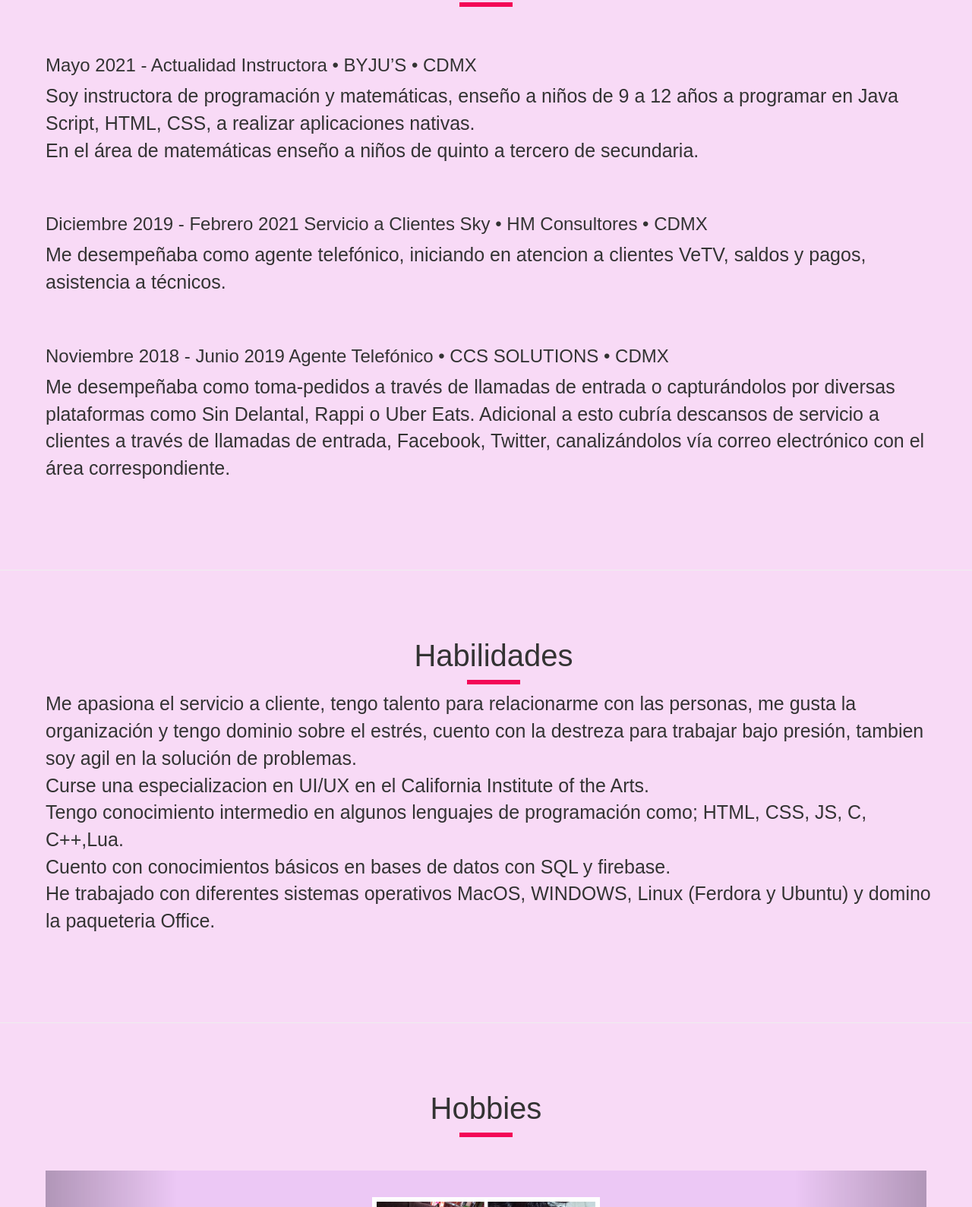
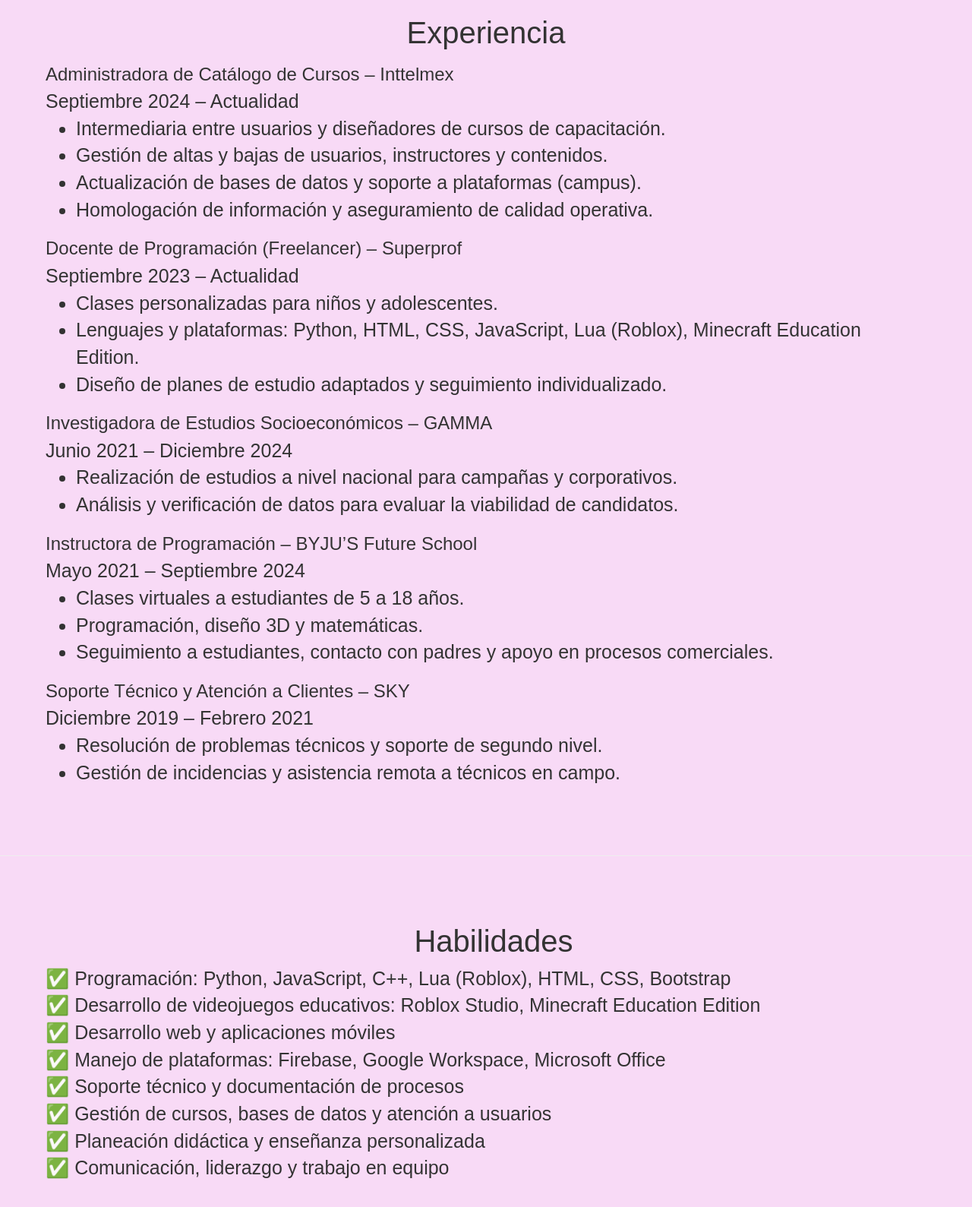
Before and after one commit to Ilse2/Miperfil, a plain HTML site: page index.html in a window 1280 px wide. Shown: the part 1211-2800 px from the top of the page at 76% size. Drawn offline with nearby package versions, Linux system fonts and the light colour scheme.

Commit message:
Update index.html

```diff
--- a/index.html
+++ b/index.html
@@ -11,7 +11,7 @@
 
 <script src="https://maxcdn.bootstrapcdn.com/bootstrap/3.4.0/js/bootstrap.min.js"></script>
 
-<title>Ilse Daniela Varela Ruiz</title>
+<title>Ilse Varela</title>
 
 <link href="https://fonts.googleapis.com/css?family=Cinzel+Decorative&display=swap" rel="stylesheet">
 
@@ -59,13 +59,13 @@
     <section id="bio">
         <h1>¡Bienvenid@!</h1>
         <div class="line"></div>
-        <p>¡Hola! Soy Ilse Daniela Varela Ruiz, apasionada por la tecnología, la enseñanza y la organización de procesos. A lo largo de mi carrera he combinado dos cosas que disfruto profundamente: ayudar a otros a aprender y crear sistemas que funcionen mejor.
+        <p>¡Hola! Soy Ilse Varela, apasionada por la tecnología, la enseñanza y la organización de procesos. A lo largo de mi carrera he combinado dos cosas que disfruto profundamente: ayudar a otros a aprender y crear sistemas que funcionen mejor.
 
 Mi formación en sistemas y mi experiencia como instructora de programación me han permitido enseñar a niños y adolescentes lenguajes como Python, JavaScript, C++, y plataformas como Roblox (Lua) y Minecraft Education Edition. También he desarrollado clases de programación web y aplicaciones móviles, creando contenidos didácticos personalizados que despiertan la creatividad y fortalecen el pensamiento lógico.
 
-Además, cuento con experiencia en áreas administrativas y de recursos humanos, desde la gestión de bases de datos, soporte técnico, capacitación interna y documentación de procesos, hasta la atención directa a usuarios y proveedores. Me gusta ser ese punto de conexión que da seguimiento, resuelve y mantiene el orden.
+<br>Además, cuento con experiencia en áreas administrativas y de recursos humanos, desde la gestión de bases de datos, soporte técnico, capacitación interna y documentación de procesos, hasta la atención directa a usuarios y proveedores. Me gusta ser ese punto de conexión que da seguimiento, resuelve y mantiene el orden.
 
-Me considero una persona empática, práctica y proactiva. Trabajo bien en equipo, pero también disfruto asumir retos de forma independiente. Hoy, busco seguir creciendo y compartir mi conocimiento en proyectos educativos, tecnológicos o de impacto organizacional.
+<br>Me considero una persona empática, práctica y proactiva. Trabajo bien en equipo, pero también disfruto asumir retos de forma independiente. <br>Hoy, busco seguir creciendo y compartir mi conocimiento en proyectos educativos, tecnológicos o de impacto organizacional.
 
  </p>
     </section>
@@ -73,39 +73,69 @@ Me considero una persona empática, práctica y proactiva. Trabajo bien en equip
 <hr>
     <section id="exp">
         <h1>Experiencia</h1>
-        <div class="line"></div>
-        <br>
-        <h3>Mayo 2021 - Actualidad
-            Instructora • BYJU’S • CDMX</h3>
-        <p>Soy instructora de programación y matemáticas, enseño a niños de 9 a 12 años a
-            programar en Java Script, HTML, CSS, a realizar aplicaciones nativas.
-            <br>En el área de matemáticas enseño a niños de quinto a tercero de secundaria. </p>
-        <br>
 
-        <h3>Diciembre 2019 - Febrero 2021
-            Servicio a Clientes Sky • HM Consultores • CDMX</h3>
-        <p>Me desempeñaba como agente telefónico, iniciando en atencion a clientes VeTV, saldos y pagos, asistencia a técnicos. </p>
-        <br>
+  <div style="margin-bottom: 20px;">
+    <h3 style="margin-bottom: 5px;">Administradora de Catálogo de Cursos – Inttelmex</h3>
+    <p style="margin: 0;">Septiembre 2024 – Actualidad</p>
+    <ul>
+      <li>Intermediaria entre usuarios y diseñadores de cursos de capacitación.</li>
+      <li>Gestión de altas y bajas de usuarios, instructores y contenidos.</li>
+      <li>Actualización de bases de datos y soporte a plataformas (campus).</li>
+      <li>Homologación de información y aseguramiento de calidad operativa.</li>
+    </ul>
+  </div>
 
-        <h3>Noviembre 2018 - Junio 2019
-            Agente Telefónico • CCS SOLUTIONS • CDMX</h3>
-        <p>Me desempeñaba como toma-pedidos a través de llamadas de entrada o capturándolos por diversas plataformas
-            como Sin Delantal, Rappi o Uber Eats. Adicional a esto cubría descansos de servicio a clientes a través de
-            llamadas de entrada, Facebook, Twitter, canalizándolos vía correo electrónico con el área correspondiente. </p>
-        <br>
+  <div style="margin-bottom: 20px;">
+    <h3 style="margin-bottom: 5px;">Docente de Programación (Freelancer) – Superprof</h3>
+    <p style="margin: 0;">Septiembre 2023 – Actualidad</p>
+    <ul>
+      <li>Clases personalizadas para niños y adolescentes.</li>
+      <li>Lenguajes y plataformas: Python, HTML, CSS, JavaScript, Lua (Roblox), Minecraft Education Edition.</li>
+      <li>Diseño de planes de estudio adaptados y seguimiento individualizado.</li>
+    </ul>
+  </div>
+
+  <div style="margin-bottom: 20px;">
+    <h3 style="margin-bottom: 5px;">Investigadora de Estudios Socioeconómicos – GAMMA</h3>
+    <p style="margin: 0;">Junio 2021 – Diciembre 2024</p>
+    <ul>
+      <li>Realización de estudios a nivel nacional para campañas y corporativos.</li>
+      <li>Análisis y verificación de datos para evaluar la viabilidad de candidatos.</li>
+    </ul>
+  </div>
+
+  <div style="margin-bottom: 20px;">
+    <h3 style="margin-bottom: 5px;">Instructora de Programación – BYJU’S Future School</h3>
+    <p style="margin: 0;">Mayo 2021 – Septiembre 2024</p>
+    <ul>
+      <li>Clases virtuales a estudiantes de 5 a 18 años.</li>
+      <li>Programación, diseño 3D y matemáticas.</li>
+      <li>Seguimiento a estudiantes, contacto con padres y apoyo en procesos comerciales.</li>
+    </ul>
+  </div>
+
+  <div style="margin-bottom: 20px;">
+    <h3 style="margin-bottom: 5px;">Soporte Técnico y Atención a Clientes – SKY</h3>
+    <p style="margin: 0;">Diciembre 2019 – Febrero 2021</p>
+    <ul>
+      <li>Resolución de problemas técnicos y soporte de segundo nivel.</li>
+      <li>Gestión de incidencias y asistencia remota a técnicos en campo.</li>
+    </ul>
+  </div>
     </section>
 <hr>
     <section id="hab" style="width: 100%;">
         <h1>Habilidades</h1>
-        <div class="line"></div>
-        <p>Me apasiona el servicio a cliente, tengo talento para relacionarme con
-            las personas, me gusta la organización y tengo dominio sobre el estrés,
-            cuento con la destreza para trabajar bajo presión, tambien soy agil en la
-            solución de problemas.
-            <br>Curse una especializacion en UI/UX en el California Institute of the Arts.
-            <br>Tengo conocimiento intermedio en algunos lenguajes de programación como; HTML, CSS, JS, C, C++,Lua.
-            <br>Cuento con conocimientos básicos en bases de datos con SQL y firebase.
-            <br>He trabajado con diferentes sistemas operativos MacOS, WINDOWS, Linux (Ferdora y Ubuntu) y domino la paqueteria Office. </p>
+         <ul style="list-style: none; padding: 0;">
+    <li>✅ Programación: Python, JavaScript, C++, Lua (Roblox), HTML, CSS, Bootstrap</li>
+    <li>✅ Desarrollo de videojuegos educativos: Roblox Studio, Minecraft Education Edition</li>
+    <li>✅ Desarrollo web y aplicaciones móviles</li>
+    <li>✅ Manejo de plataformas: Firebase, Google Workspace, Microsoft Office</li>
+    <li>✅ Soporte técnico y documentación de procesos</li>
+    <li>✅ Gestión de cursos, bases de datos y atención a usuarios</li>
+    <li>✅ Planeación didáctica y enseñanza personalizada</li>
+    <li>✅ Comunicación, liderazgo y trabajo en equipo</li>
+  </ul>
         <br>
     </section>
 
```
